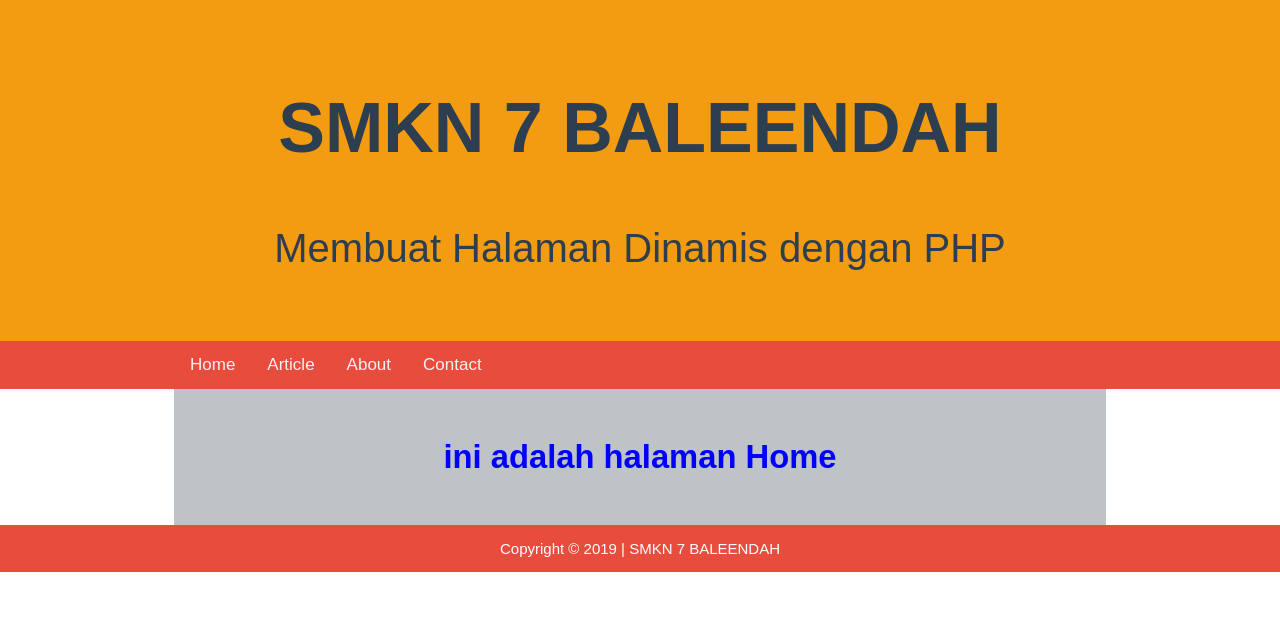
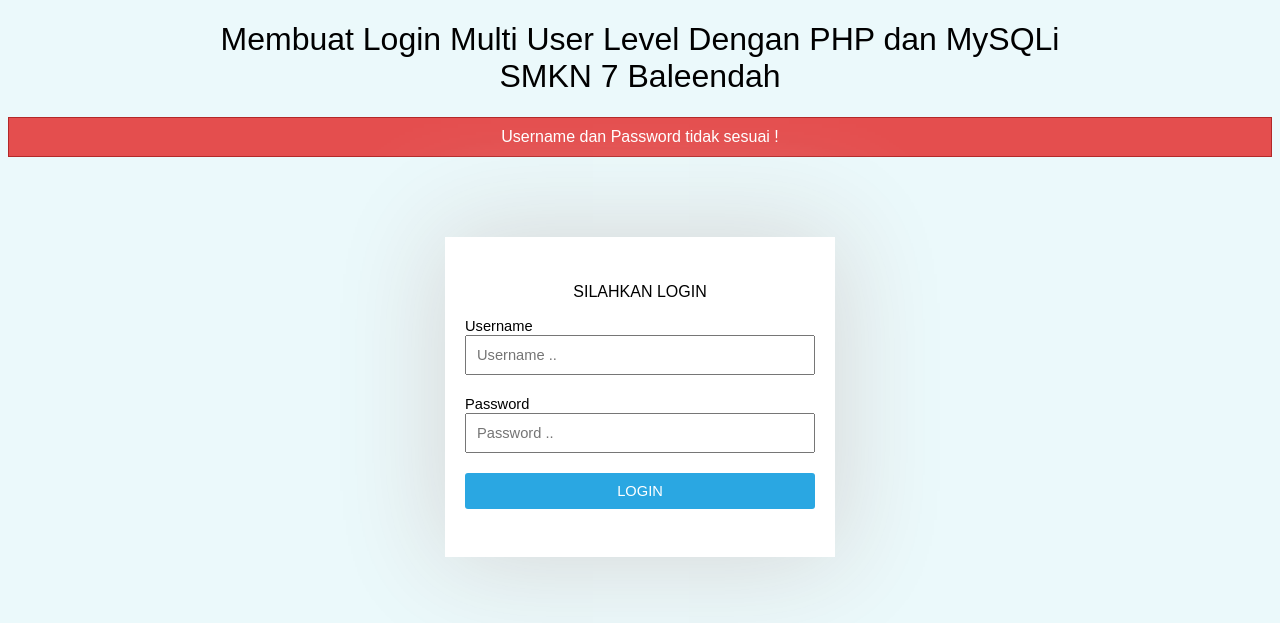
Before and after one commit to dikadeantara/perpustakaan-SMKN-7-BALEENDAH-berbasis-WEB, a PHP site: page /index.php?pesan=gagal in a window 1280 px wide. Shown: the top 623 px of the page. Run offline with PHP 8.4, Linux system fonts and the light colour scheme.

Commit message:
Add files via upload

```diff
--- a/index.php
+++ b/index.php
@@ -1,15 +1,29 @@
+<!DOCTYPE html>
+<html>
+<head>
+<title>Membuat Login Multi User Level Dengan PHP dan MySQLi </title>
+<link rel="stylesheet" type="text/css" href="style.css">
+</head>
+<body>
+ <h1>Membuat Login Multi User Level Dengan PHP dan MySQLi <br/> SMKN 7 Baleendah</h1>
 <?php
- include "header.php";
- if(isset($_GET["home"])){
- include "home.php";
- }else if(isset($_GET["about"])){
- include "about.php";
- }else if(isset($_GET["article"])){
- include "article.php";
- }else if(isset($_GET["contact"])){
- include "contact.php";
- }else{
- include "home.php";
- }
- include "footer.php";
+	if(isset($_GET['pesan'])){
+		if($_GET['pesan']=="gagal"){
+			echo "<div class='alert'>Username dan Password tidak sesuai !</div>";
+		}
+	}
 ?>
+ <div class="kotak_login">
+	<p class="tulisan_login">Silahkan login</p>
+ 	<form action="cek_login.php" method="post">
+		<label>Username</label>
+	<input type="text" name="username" class="form_login" placeholder="Username .." required="required">
+ 		<label>Password</label>
+	<input type="password" name="password" class="form_login" placeholder="Password .." required="required">
+ 		<input type="submit" class="tombol_login" value="LOGIN">
+ 	<br/>
+	<br/>
+	</form>
+</div>
+</body>
+</html>
--- /dev/null
+++ b/koneksi.php
@@ -0,0 +1,6 @@
+<?php
+$koneksi = mysqli_connect("localhost","root","","program_sederhana");
+ if (mysqli_connect_errno()){
+	echo "Koneksi database gagal : " . mysqli_connect_error();
+}
+ ?>
--- /dev/null
+++ b/logout.php
@@ -0,0 +1,5 @@
+<?php
+session_start();
+session_destroy();
+header("location:index.php");
+?>
--- a/style.css
+++ b/style.css
@@ -1,74 +1,60 @@
-body {
-margin: 0;
-font-size: 28px;
-font-family: arial;
-}
-header {
-background-color: #f39c12;
-padding: 30px;
-text-align: center;
-}
-header h2, p{
-color: #2c3e50;
-}
-header h2{
-font-size: 70px;
-}
-header p{
-font-size: 40px;
-}
-#navbar {
-overflow: hidden;
-background-color: #e74c3c;
+
+
+
+body{
+	font-family: sans-serif;
+	background: #ebf9fb;
 }
 
-#navbar a {
-float: left;
-display: block;
-color: #f2f2f2;
-text-align: center;
-padding: 14px 16px;
-text-decoration: none;
-font-size: 17px;
+h1{
+	text-align: center;
+	/*ketebalan font*/
+	font-weight: 300;
 }
-#navbar a:hover {
-background-color: #c0392b;
-color: #fff;
+
+.tulisan_login{
+	text-align: center;
+	text-transform: uppercase;
 }
-#navbar a.aktive {
-background-color: #c0392b;
-color: white;
+.kotak_login{
+	width: 350px;
+	background: white;
+	/*meletakkan form ke tengah*/
+	margin: 80px auto;
+	padding: 30px 20px;
+	box-shadow: 0px 0px 100px 4px #d6d6d6;
 }
-.nav{
-width: 932px;
-margin:auto;
+
+label{
+	font-size: 11pt;
 }
-.konten {
-margin:auto;
-width: 900px;
-padding: 16px;
 
-background: #bdc3c7;
+.form_login{
+	/*membuat lebar form penuh*/
+	box-sizing : border-box;
+	width: 100%;
+	padding: 10px;
+	font-size: 11pt;
+	margin-bottom: 20px;
 }
-.sticky {
-position: fixed;
-top: 0;
-width: 100%
+.tombol_login{
+	background: #2aa7e2;
+	color: white;
+	font-size: 11pt;
+	width: 100%;
+	border: none;
+	border-radius: 3px;
+	padding: 10px 20px;
 }
-.sticky + .konten {
-padding-top: 60px;
+.link{
+	color: #232323;
+	text-decoration: none;
+	font-size: 10pt;
 }
-h3{
-color: #0000FF;
-text-align: center;
+.alert{
+	background: #e44e4e;
+	color: white;
+	padding: 10px;
+	text-align: center;
+	border:1px solid #b32929;
 }
-footer{
-background: #e74c3c;
-overflow: hidden;
-}
-footer p{
-color: #fff;
-text-align: center;
-text-decoration: none;
-font-size: 15px;
-}
```
Also changed, not shown: cek_login.php (added, +29 -0 lines), halaman_admin.php (added, +19 -0 lines), halaman_pegawai.php (added, +19 -0 lines), halaman_pengurus.php (added, +19 -0 lines), user.sql (added, +71 -0 lines).
